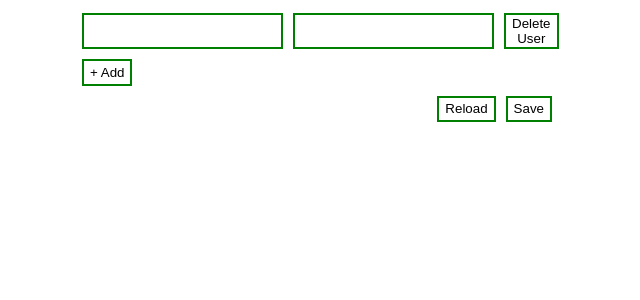
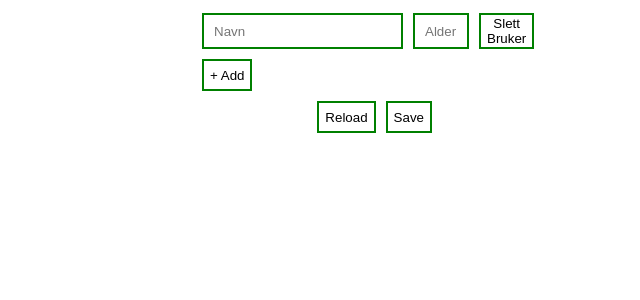
Before and after one commit to Enberg56/o_utvikler_test, a Vue app in the folder o_dev_test/: page / in a window 1280 px wide. Both pictures are taken after a click on the button "+ Add". Shown: the top 300 px of the page, without its empty margins (323-963 px from the left). Built offline with nearby package versions, Linux system fonts and the light colour scheme; no server answers.

Commit message:
Place holder text

```diff
--- a/o_dev_test/src/App.vue
+++ b/o_dev_test/src/App.vue
@@ -64,28 +64,33 @@ const deleteUser = (userId: number): void => {
 
 <style>
 main {
-  max-width: 30em;
+  max-width: 30vh;
   margin: auto;
 }
 .container {
   display: flex;
+  justify-content: space-between;
 }
 .user input {
   border: 2px solid green;
-  min-height: 2em;
+  min-height: 2rem;
+  width: auto;
   margin: 5px;
   padding: 0 10px;
+}
+#userAgeId {
+  max-width: 2rem;
 }
 
 button {
   border: 2px solid green;
-  min-height: 2em;
+  min-height: 2rem;
   margin: 5px;
   background-color: white;
 }
 button:hover {
   border: 2px solid red;
-  min-height: 2em;
+  min-height: 2rem;
   margin: 5px;
   background-color: rgb(234, 234, 234);
 }
--- a/o_dev_test/src/components/PersonListItem.vue
+++ b/o_dev_test/src/components/PersonListItem.vue
@@ -2,6 +2,7 @@
   <div class="container user">
     <input
       :value="name"
+      placeholder="Navn"
       type="text"
       name="userName"
       id="userNameId"
@@ -9,12 +10,13 @@
     />
     <input
       type="text"
+      placeholder="Alder"
       name="userAge"
       id="userAgeId"
       :value="age"
       @input="$emit('update:age', Number($event.target.value))"
     />
-    <button @click="deleteUser(id)" class="delete">Delete User</button>
+    <button @click="deleteUser(id)" class="delete">Slett Bruker</button>
   </div>
 </template>
 
```
